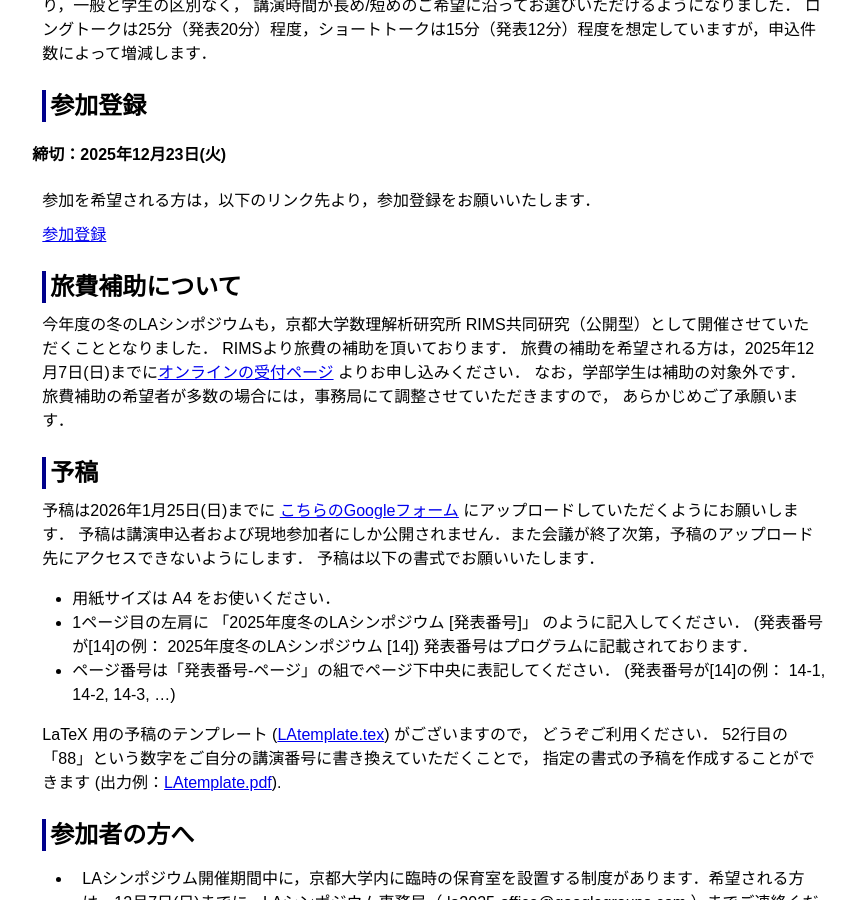
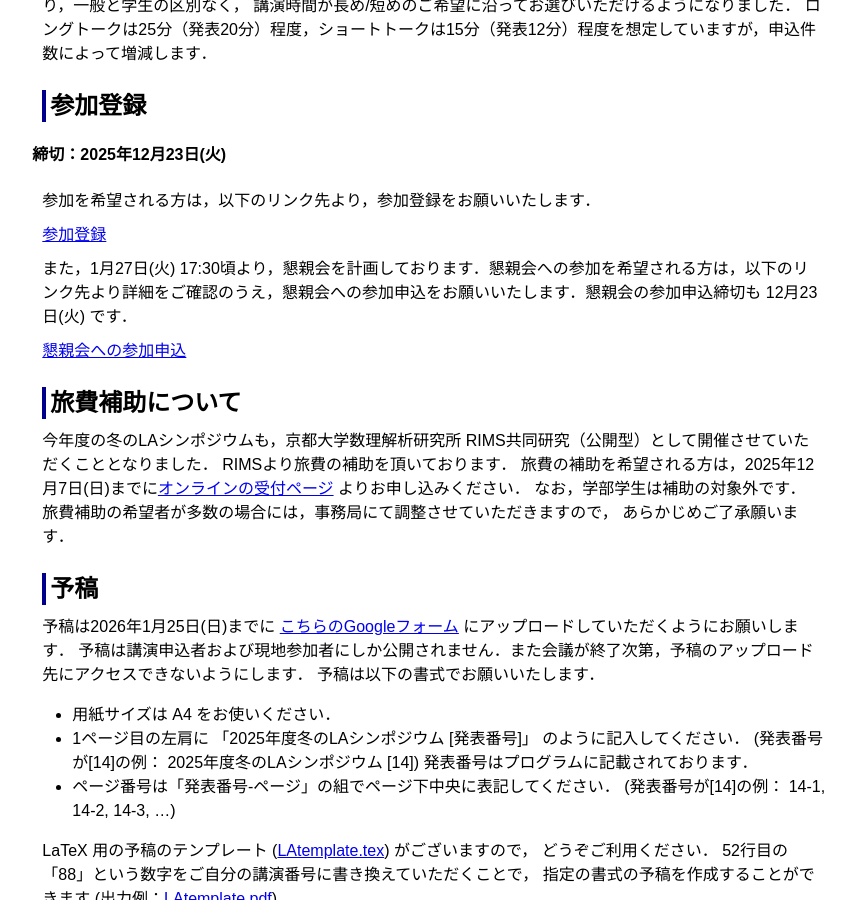
Before and after one commit to ytamura12/la-symposium_test.github.io, a Jekyll site: the page built from 2025/winter.md, in a window 1280 px wide and 900 px high, scrolled down 659 px. Shown: the whole window, without its empty margins (316-1171 px from the left). Built offline with Jekyll 4.4.1, drawn with Linux system fonts in a browser that asks for light colours.

Commit message:
Update winter.md

```diff
--- a/2025/winter.md
+++ b/2025/winter.md
@@ -43,7 +43,9 @@ title: LA Symposium 2025, 冬のLA
 
 [参加登録](https://forms.gle/tSpR3gygm9EBesoJ9){:target="_blank"}
 
+また，1月27日(火) 17:30頃より，懇親会を計画しております．懇親会への参加を希望される方は，以下のリンク先より詳細をご確認のうえ，懇親会への参加申込をお願いいたします．懇親会の参加申込締切も 12月23日(火) です．
 
+[懇親会への参加申込](https://forms.gle/T7vCpoRpvZybEkHi9){:target="_blank"}
 
 旅費補助について
 --------
```
